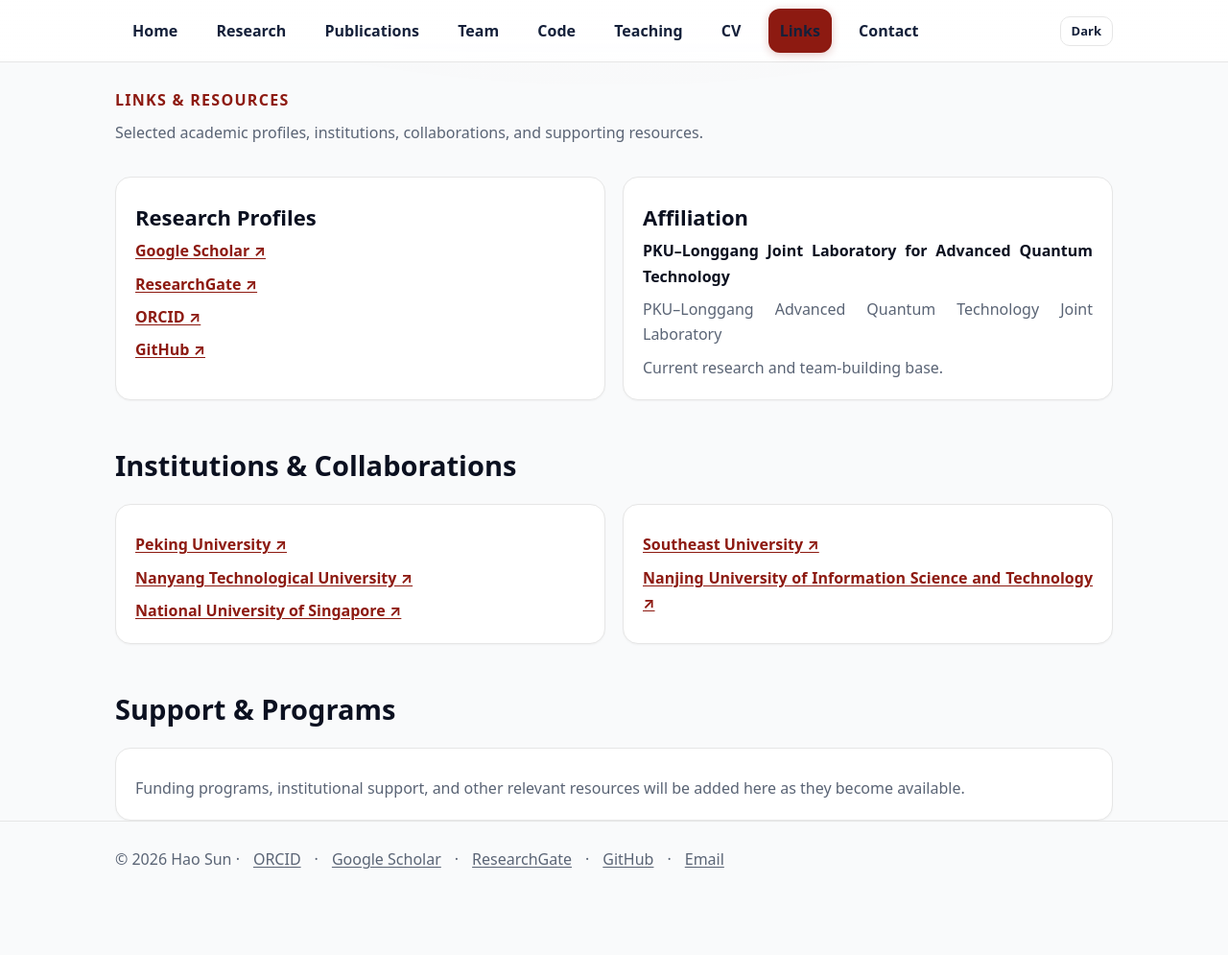
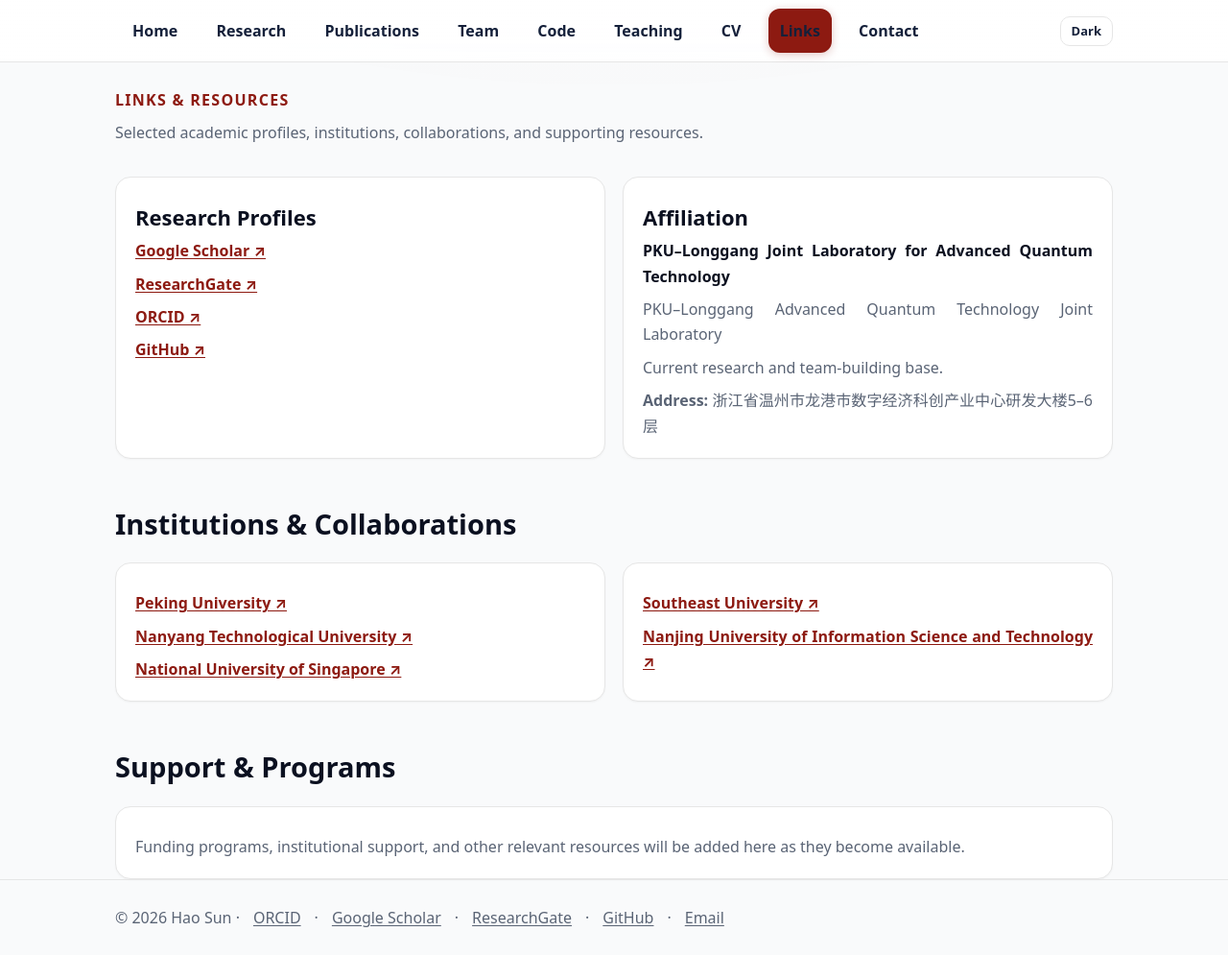
Before and after one commit to sunohao/sunohao.github.io, a Jekyll site: the page built from links/index.md, in a window 1280 px wide and 995 px high. Shown: the whole window at 96% size. Built offline with Jekyll 4.4.1, drawn with Linux system fonts in a browser that asks for light colours.

Commit message:
Add affiliation address to Links page

```diff
--- a/links/index.md
+++ b/links/index.md
@@ -22,6 +22,7 @@ permalink: /links.html
     <p><strong>PKU–Longgang Joint Laboratory for Advanced Quantum Technology</strong></p>
     <p class="muted">PKU–Longgang Advanced Quantum Technology Joint Laboratory</p>
     <p class="muted">Current research and team-building base.</p>
+    <p class="muted"><strong>Address:</strong> 浙江省温州市龙港市数字经济科创产业中心研发大楼5–6层</p>
   </div>
 </div>
 
```
